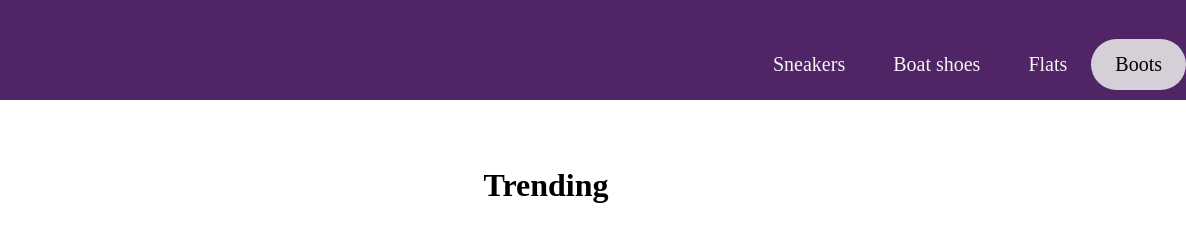
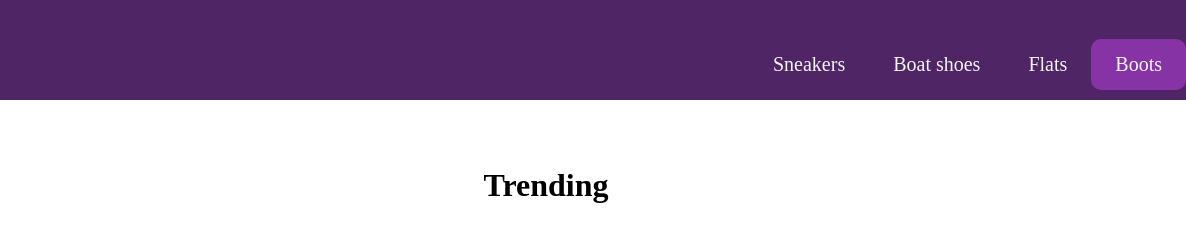
Before and after one commit to Rubesha27/Portfolio_website_SCD, a plain HTML site: page home.html in a window 1280 px wide. In both pictures the pointer is over the link 1232 px from the left and 64 px from the top of the page. Shown: the top 242 px of the page, 94-1280 px from the left. Drawn offline with Linux system fonts and the light colour scheme.

Commit message:
I have made changes to the style.css file

```diff
--- a/style.css
+++ b/style.css
@@ -21,10 +21,10 @@
 }
 
 .menu a:hover {
-    background-color: #d5d0d7;
-    color: black;
+    background-color: #8533a5;
+    color: rgb(252, 245, 245);
     text-decoration: none;
-    border-radius: 30px;
+    border-radius: 10px;
 }
 
 
```
